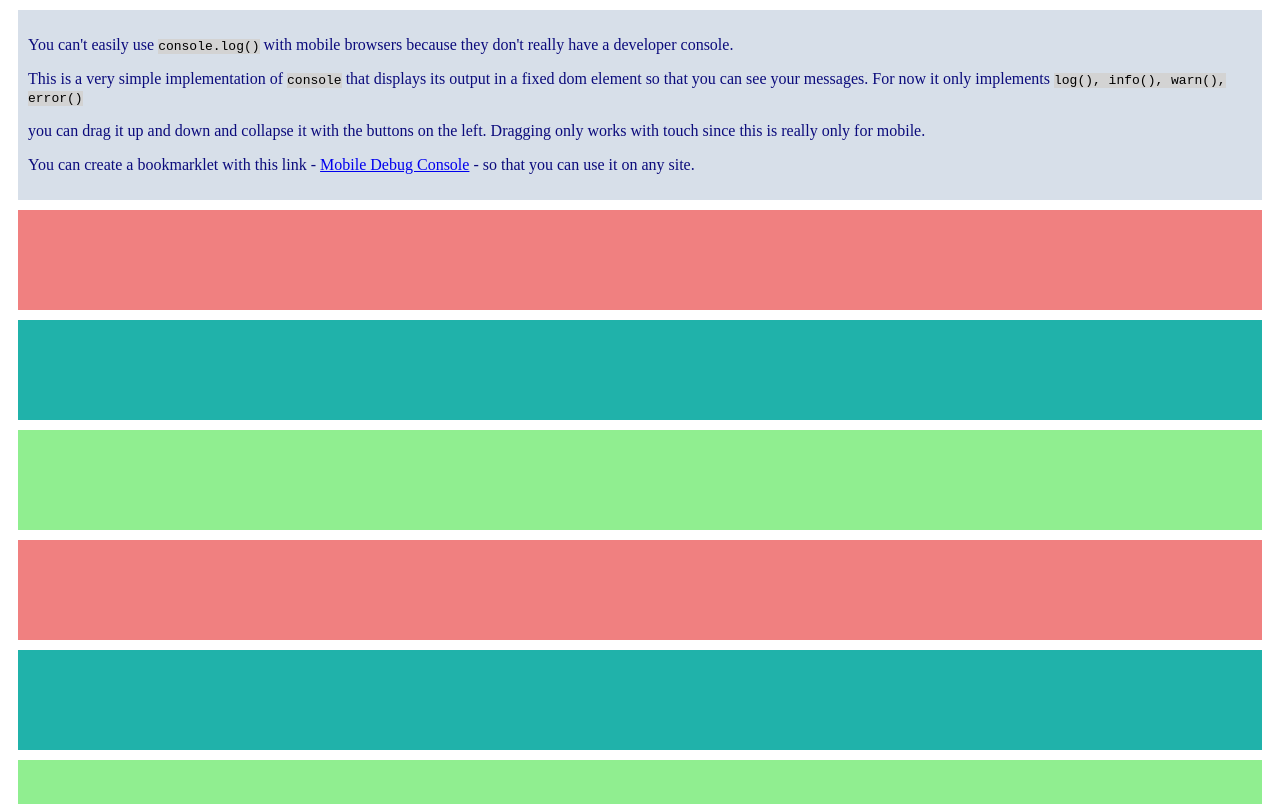
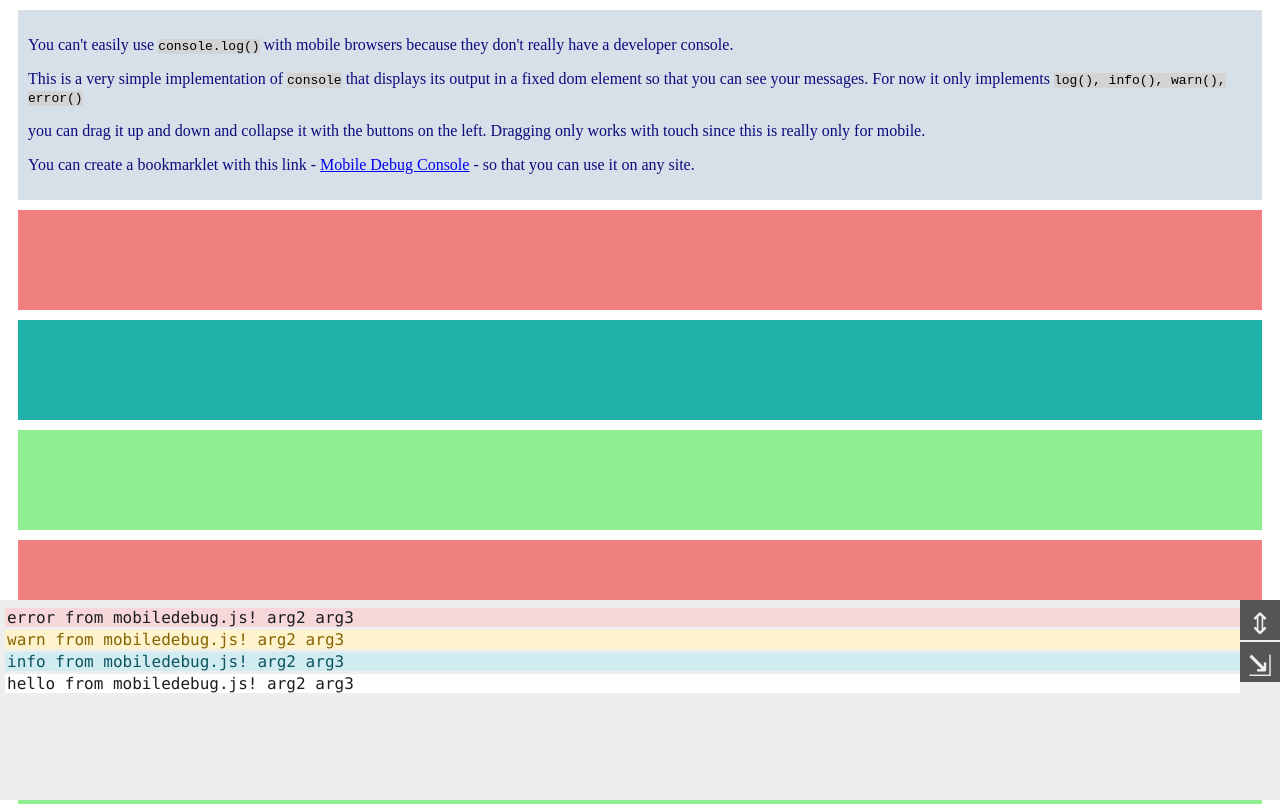
Before and after one commit to matthewcv/matthewcv.github.io, a plain HTML site: page mobiledebug.html in a window 1280 px wide. Shown: the top 804 px of the page. Drawn offline with Linux system fonts and the light colour scheme.

Commit message:
adding the script reference

```diff
--- a/mobiledebug.html
+++ b/mobiledebug.html
@@ -5,7 +5,7 @@
     <meta name="viewport" content="width=device-width, initial-scale=1.0">
     <meta http-equiv="X-UA-Compatible" content="ie=edge">
     <title>Mobile Debug</title>
-
+    <script src="mobiledebug.js"></script>
     <style>
         .whatitis{
             padding: 10px;
```
